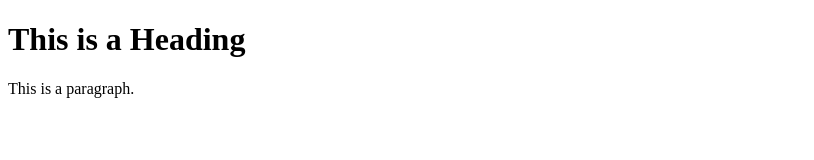
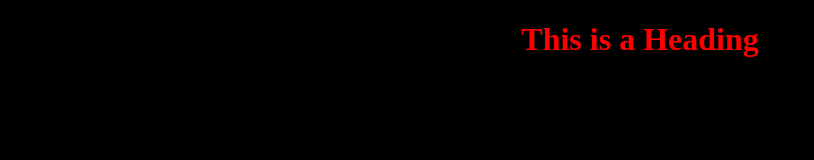
Before and after one commit to 00844311/semesterproject.github.io, a plain HTML site: page index.html in a window 1280 px wide. Shown: the whole page, without its empty margins (0-814 px from the left). Drawn offline with Linux system fonts and the light colour scheme.

Commit message:
Update index.html

```diff
--- a/index.html
+++ b/index.html
@@ -2,6 +2,21 @@
 <html>
 <head>
 <title>Page Title</title>
+  <style>
+    body {
+  background-color: black;
+}
+
+h1 {
+  color: red;
+  text-align: center;
+}
+
+p {
+  font-family: verdana;
+  font-size: 20px;
+}
+  </style>
 </head>
 <body>
 
```
